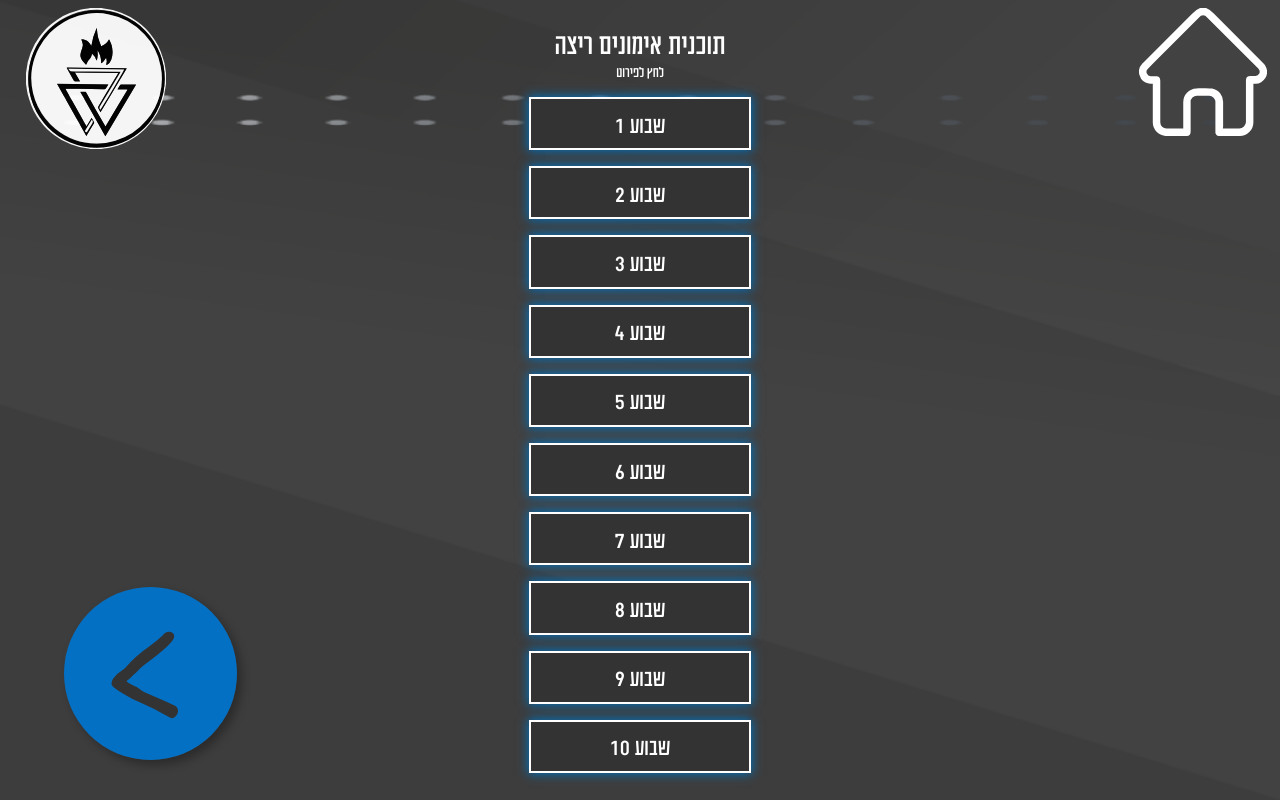
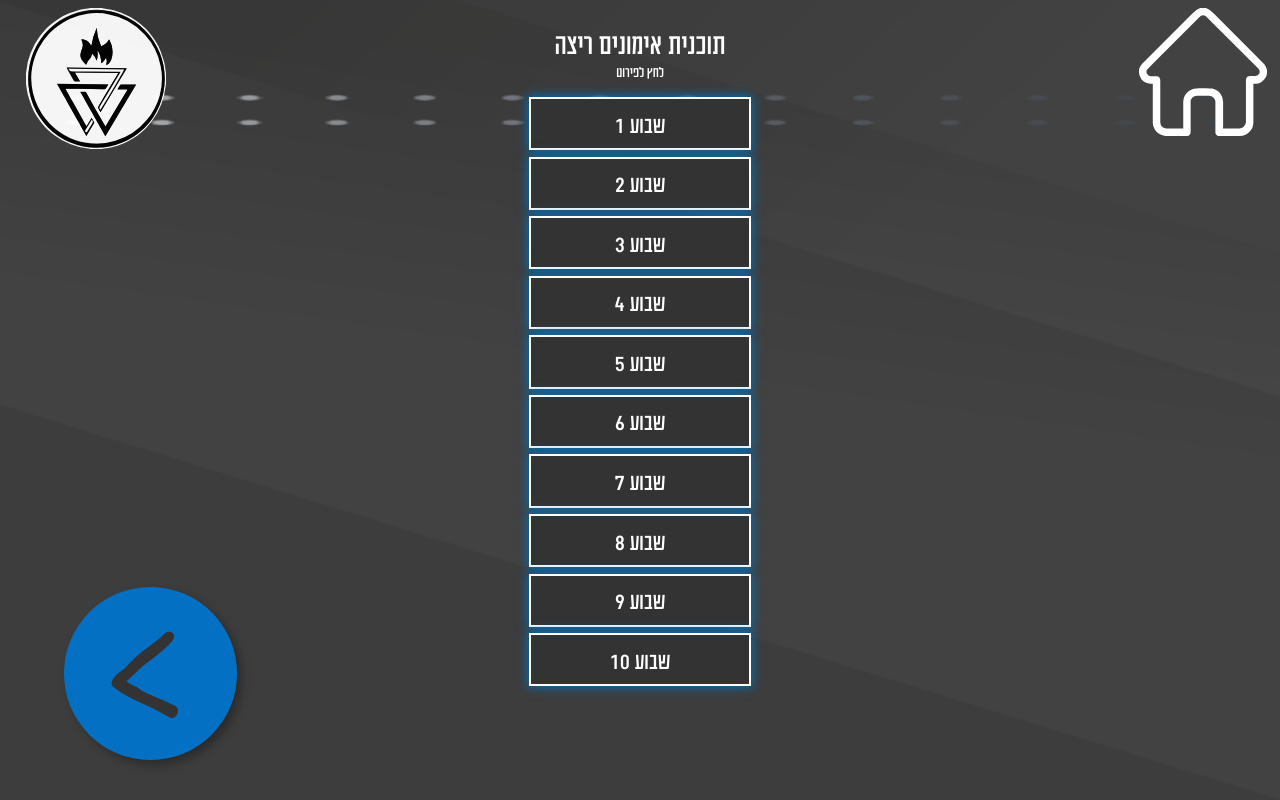
Before and after one commit to inbar2504/programforsports, a React (Vite) app: page /#/running-program-weeks in a window 1280 px wide. Built offline with nearby package versions, Linux system fonts and the light colour scheme.

Commit message:
changed the gap between weeks

```diff
--- a/src/App.css
+++ b/src/App.css
@@ -478,7 +478,7 @@ button {
 }
 
 .all-weeks {
-  gap: 1rem;
+  gap: 0.4rem;
   display: flex;
   flex-direction: column;
   align-items: center;
```
